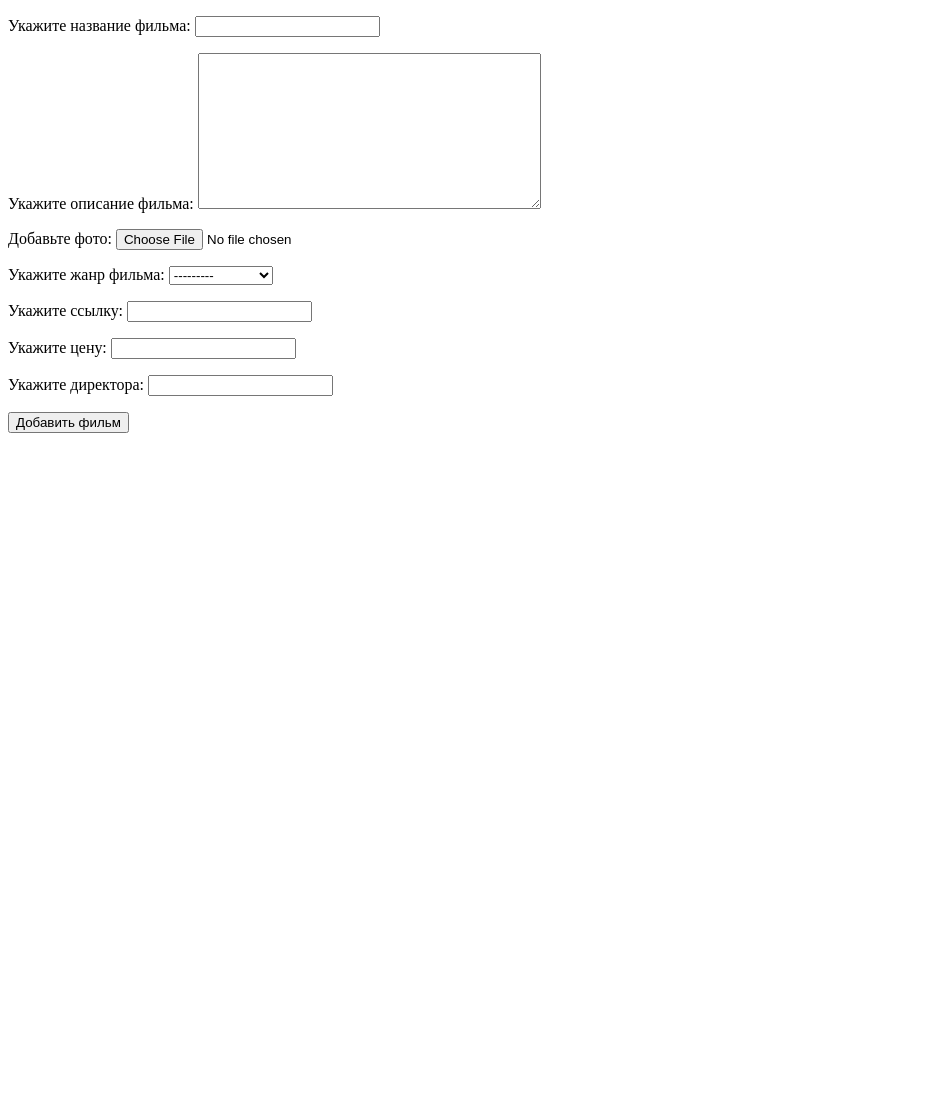
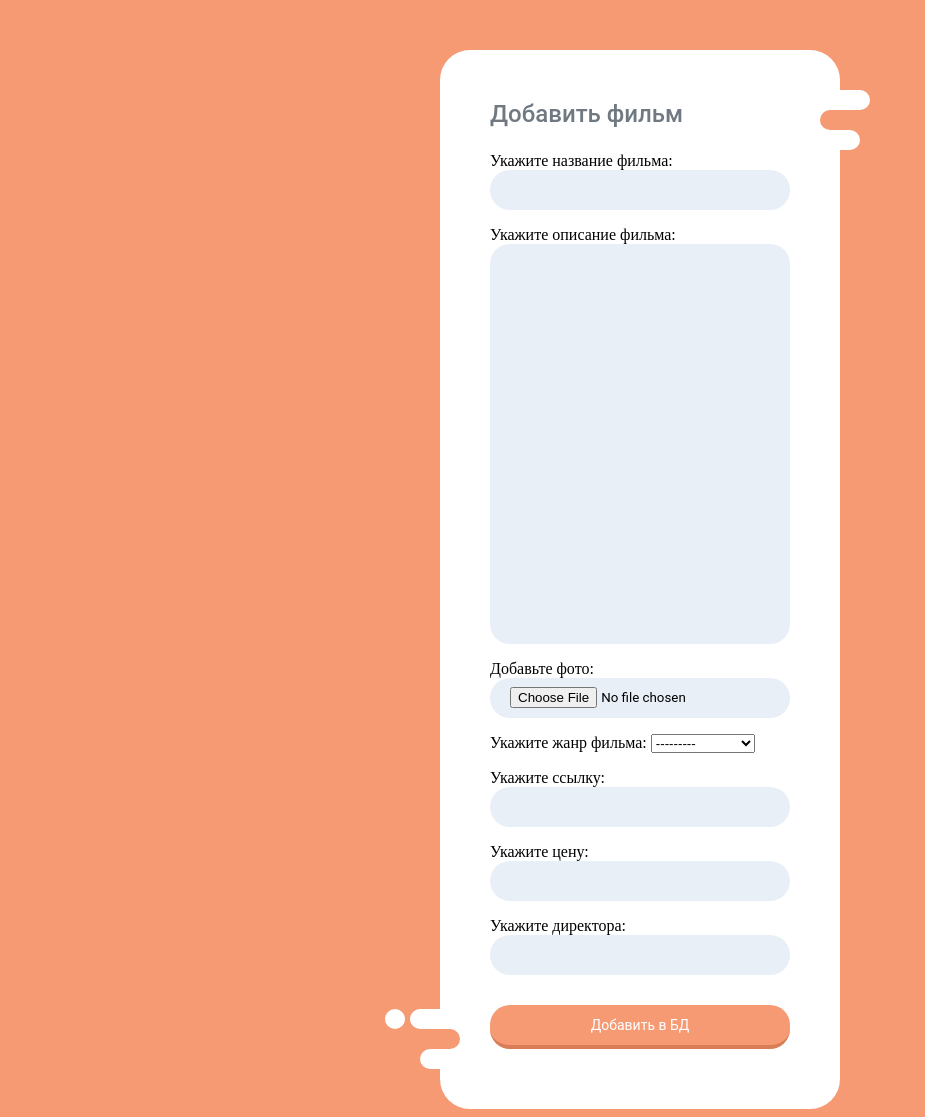
Before and after one commit to narmuhamedov/python32-2, a Django app: page /create_film/ in a window 1280 px wide. Shown: the whole page, without its empty margins (0-925 px from the left). Before the commit the page ends 433 px from the top, so only its background shows below. Run offline with Django 4.2, Linux system fonts and the light colour scheme.

Commit message:
'lesson4'

```diff
--- a/templates/blog.html
+++ b/templates/blog.html
@@ -1,8 +1,10 @@
+{% load static %}
 <!DOCTYPE html>
 <html lang="en">
 <head>
     <meta charset="UTF-8">
     <title>Program Lang</title>
+    <link rel="stylesheet" href="{% static 'css/style.css' %}">
 </head>
 <body>
 <h1>Список языков программирования</h1>
--- a/templates/films/crud/create_film.html
+++ b/templates/films/crud/create_film.html
@@ -5,11 +5,113 @@
     <title>Создание фильма</title>
 </head>
 <body>
-<form action="/create_film/" method="POST" enctype="multipart/form-data">
-  {% csrf_token %}
-  {{form.as_p}}
-  <button type="submit">Добавить фильм</button>
+
+<form action="/create_film/" method="POST" enctype="multipart/form-data" class="decor">
+<div class="form-left-decoration"></div>
+<div class="form-right-decoration"></div>
+<div class="circle"></div>
+<div class="form-inner">
+<h3>Добавить фильм</h3>
+    {% csrf_token %}
+    {{form.as_p}}
+<input type="submit" value="Добавить в БД">
+</div>
 </form>
+
+<style>
+    * {
+   box-sizing: border-box;
+}
+body {
+   background: #f69a73;
+}
+.decor {
+   position: relative;
+   max-width: 400px;
+   margin: 50px auto 0;
+   background: white;
+   border-radius: 30px;
+}
+.form-left-decoration, .form-right-decoration {
+   content: "";
+   position: absolute;
+   width: 50px;
+   height: 20px;
+   background: #f69a73;
+   border-radius: 20px;
+}
+.form-left-decoration {
+   bottom: 60px;
+   left: -30px;
+}
+.form-right-decoration {
+   top: 60px;
+   right: -30px;
+}
+.form-left-decoration:before, .form-left-decoration:after, .form-right-decoration:before, .form-right-decoration:after {
+   content: "";
+   position: absolute;
+   width: 50px;
+   height: 20px;
+   border-radius: 30px;
+   background: white;
+}
+.form-left-decoration:before {
+   top: -20px;
+}
+.form-left-decoration:after {
+   top: 20px;
+   left: 10px;
+}
+.form-right-decoration:before {
+   top: -20px;
+   right: 0;
+}
+.form-right-decoration:after {
+   top: 20px;
+   right: 10px;
+}
+.circle {
+   position: absolute;
+   bottom: 80px;
+   left: -55px;
+   width: 20px;
+   height: 20px;
+   border-radius: 50%;
+   background: white;
+}
+.form-inner {
+   padding: 50px;
+}
+.form-inner input, .form-inner textarea {
+   display: block;
+   width: 100%;
+   padding: 0 20px;
+   margin-bottom: 10px;
+   background: #E9EFF6;
+   line-height: 40px;
+   border-width: 0;
+   border-radius: 20px;
+   font-family: 'Roboto', sans-serif;
+}
+.form-inner input[type="submit"] {
+   margin-top: 30px;
+   background: #f69a73;
+   border-bottom: 4px solid #d87d56;
+   color: white;
+   font-size: 14px;
+}
+.form-inner textarea {
+   resize: none;
+}
+.form-inner h3 {
+   margin-top: 0;
+   font-family: 'Roboto', sans-serif;
+   font-weight: 500;
+   font-size: 24px;
+   color: #707981;
+}
+</style>
 
 </body>
 </html>
```
Also changed, not shown: static/css/style.css (added, +55 -0 lines), templates/films/film.html (+45 -17 lines), templates/films/film_detail.html (+19 -18 lines), templates/films/footer.html (added, +12 -0 lines), templates/films/header.html (added, +54 -0 lines), db.sqlite3, media/images/estage_img2.webp (added), media/images/estate_img3.webp (added).
